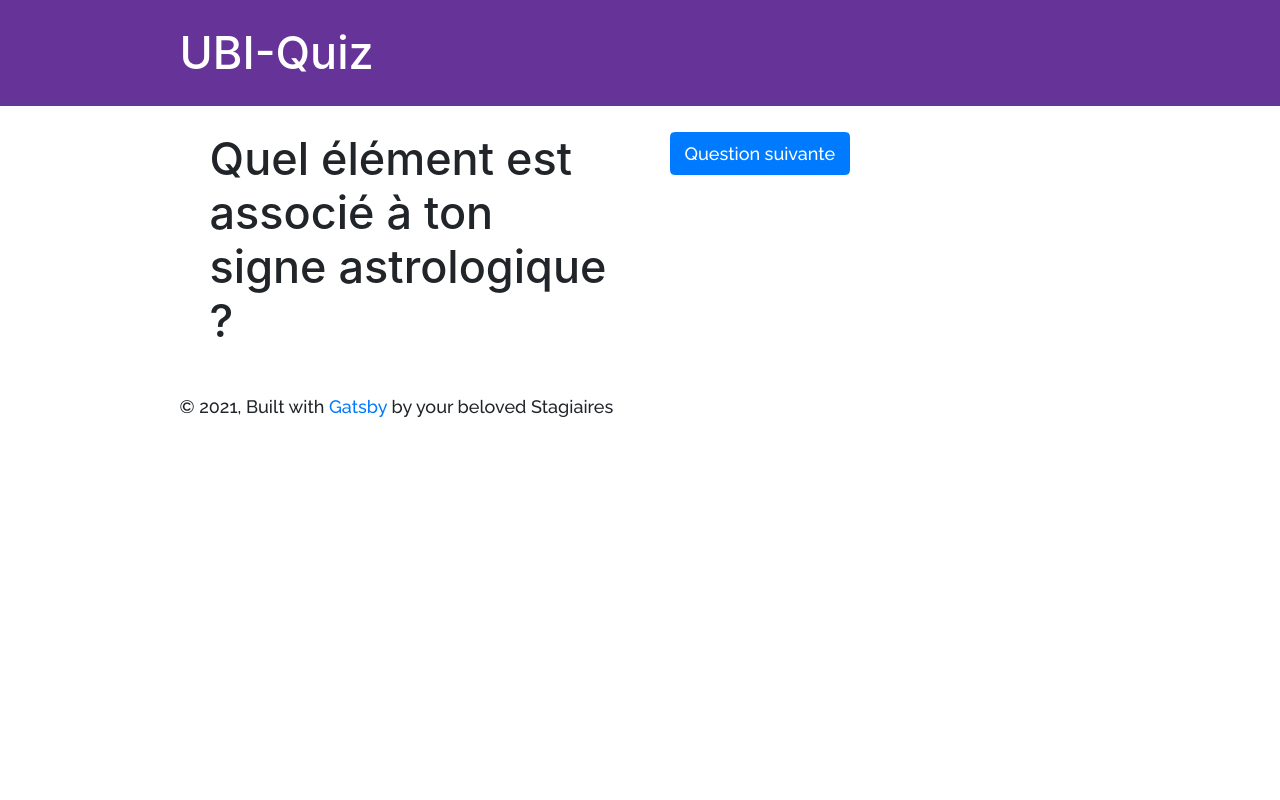
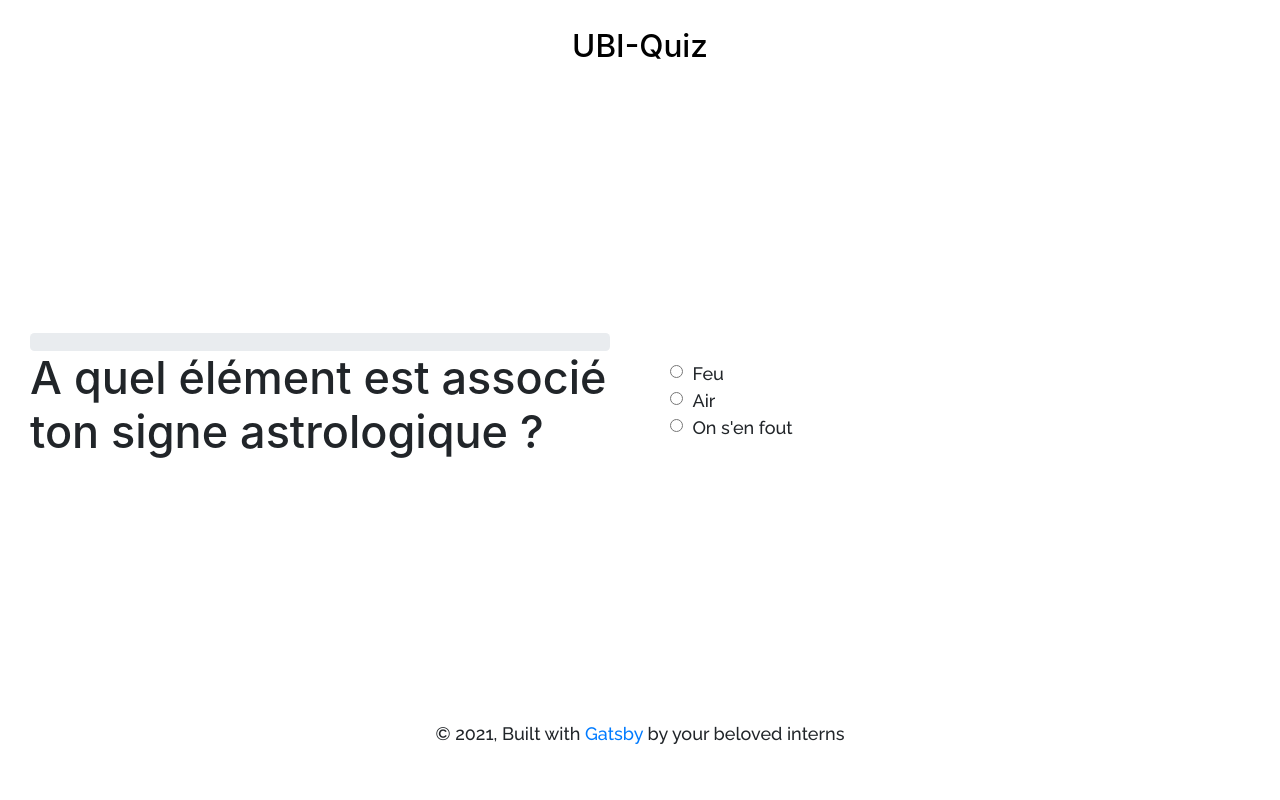
Before and after one commit to lktss/test-gatsby, a Gatsby site: page /play in a window 1280 px wide. Built offline with nearby package versions, Linux system fonts and the light colour scheme; Gatsby itself is replaced by a stand-in of ours.

Commit message:
commit 9
 développement et découpage des composants : quiz, questions, réponses, résultat. Début design

```diff
--- a/src/components/header.js
+++ b/src/components/header.js
@@ -3,30 +3,13 @@ import PropTypes from "prop-types"
 import { Link } from "gatsby"
 
 const Header = ({ siteTitle }) => (
-  <header
-    style={{
-      background: `rebeccapurple`,
-      marginBottom: `1.45rem`,
-    }}
-  >
-    <div
-      style={{
-        margin: `0 auto`,
-        maxWidth: 960,
-        padding: `1.45rem 1.0875rem`,
-      }}
-    >
-      <h1 style={{ margin: 0 }}>
-        <Link
-          to="/"
-          style={{
-            color: `white`,
-            textDecoration: `none`,
-          }}
-        >
+  <header>
+    <div className="text-center py-4">
+      <h3 className="title">
+        <Link to="/">
           {siteTitle}
         </Link>
-      </h1>
+      </h3>
     </div>
   </header>
 )
--- a/src/components/layout.js
+++ b/src/components/layout.js
@@ -8,6 +8,7 @@
 import * as React from "react"
 import PropTypes from "prop-types"
 import { useStaticQuery, graphql } from "gatsby"
+
 
 import Header from "./header"
 import "./layout.css"
@@ -24,28 +25,18 @@ const Layout = ({ children }) => {
   `)
 
   return (
-    <>
+    <div className="layout">
       <Header siteTitle={data.site.siteMetadata?.title || `Title`} />
-      <div
-        style={{
-          margin: `0 auto`,
-          maxWidth: 960,
-          padding: `0 1.0875rem 1.45rem`,
-        }}
-      >
-        <main>{children}</main>
-        <footer
-          style={{
-            marginTop: `2rem`,
-          }}
-        >
+      <main>
+        {children}
+      </main>
+      <footer className="text-center">
           © {new Date().getFullYear()}, Built with
           {` `}
           <a href="https://www.gatsbyjs.com">Gatsby </a>
-          by your beloved Stagiaires
-        </footer>
-      </div>
-    </>
+          by your beloved interns
+      </footer>
+    </div>
   )
 }
 
--- /dev/null
+++ b/src/components/question.js
@@ -0,0 +1,29 @@
+import React from "react";
+//import PropTypes from "prop-types";
+
+import {Col, Container, ProgressBar} from 'react-bootstrap';
+
+const Question = (props) => {
+    return(
+
+        <Col className="questions">
+            <Container>
+                {/* barre de progression */}
+                <div>
+                    <ProgressBar striped variant="info" now={props.compteur} max={props.maxQuestions}/>
+                </div>
+                {/* Questions */}
+                <div>
+                    <h1>{props.data.question}</h1>
+                </div>
+            </Container>
+        </Col>
+
+    )
+}
+
+/* Quiz.propTypes = {
+  arrayQuestion: PropTypes.array.isRequired,
+} */
+
+export default Question
--- a/src/components/quiz.js
+++ b/src/components/quiz.js
@@ -1,63 +1,40 @@
 import React, { useState} from "react";
-import PropTypes from "prop-types"
+//import PropTypes from "prop-types";
+import jsonData from "../content.json"
 
-import {Row, Col, Container, Form, Button} from 'react-bootstrap';
+import Question from "./question.js"
+import Reponses from "./reponse.js"
+import Resultat from "./resultat.js"
+
+import {Row} from 'react-bootstrap';
 
 const Quiz = () => {
-    const arrayQuestion = [
-        'Quel élément est associé à ton signe astrologique ?',
-        'Si je te parle du RGPD ... ?',
-        'Chez Awa tu choisis ?'
-      ]
+    const arrayQuestion = jsonData.questions;
+    const [compteurQt, setcompteurQt] = useState(0);
+    const [history, setHistory] = useState([]);
 
-      /* const arrayReponses = {
-        0 : ['Feu', 'Air', 'On s’en fout'],
-        1 : ['Ne m’en parle pas', 'Connais pas', 'J’ai quelques notions', 'ça dépend, ça me concerne ?'],
-        2 : ['Rougail', 'Couscous', 'Tiep', 'Un truc qui change']
-      } */
 
-    const arrayReponses = {
-        0 : [{'A' : 'Feu'}, {'B' : 'Air'}, {'C' : 'On s’en fout'}],
-        1 : [{'A' : 'Ne m’en parle pas'}, {'B' : 'Connais pas}'}, {'C' : 'J’ai quelques notions'}, {'D' : 'ça dépend, ça me concerne ?'}],
-        2 : [{'A': 'Rougail'}, {'B': 'Couscous'}, {'C': 'Tiep'}, {'D': 'Un truc qui change'}]
+    function handleSubmit(event) {
+        setcompteurQt(compteurQt + 1);
+        setHistory(history.concat(event.target.value));
+        console.log(history);
     }
 
-    const [compteurQt, setcompteurQt] = useState(0);
-
-    const question = arrayQuestion[compteurQt]
-
-
-    function handleSubmit() {
-        setcompteurQt(compteurQt + 1);
-
-
+    if(compteurQt === arrayQuestion.length){
+        alert('fin')
+        return(
+            <Row className="align-items-center h-100">
+                <Resultat data={history}/>
+            </Row>
+        )
+    }else{
+        return(
+            <Row className="align-items-center h-100">
+                <Question data={arrayQuestion[compteurQt]} compteur={compteurQt} maxQuestions={arrayQuestion.length} />
+                <Reponses data={arrayQuestion[compteurQt]} validChoice={handleSubmit}/>
+            </Row>
+        )
     }
-
-    return(
-        <Row>
-            <Col className="questions">
-                <Container>
-                    {/* barre de progression */}
-                    <div></div>
-                    {/* Questions */}
-                    <div>
-                        <Question data={question} />
-                    </div>
-                </Container>
-            </Col>
-            <Col className="reponses">
-                <Container>
-                    {/* Réponses */}
-                    <Reponses data={arrayReponses[compteurQt]} />
-                    {/* Valider */}
-                    <Button
-                        variant="primary"
-                        onClick={handleSubmit}
-                    >   Question suivante</Button>
-                </Container>
-            </Col>
-        </Row>
-    )
 }
 
 /* Quiz.propTypes = {
@@ -65,27 +42,3 @@ const Quiz = () => {
 } */
 
 export default Quiz
-
-
-const Question = (props) => {
-    return (
-        <h1>{props.data}</h1>
-    )
-}
-
-const Reponses = (props) => {
-    return (
-        <div>
-        {props.data.forEach(element => {
-                <Form.Check
-                    key={element[0]}
-                    value={element[0]}
-                    type='radio'
-                    label={element[1]}
-                    name='reponse'
-                />
-            })
-        }
-        </div>
-    )
-}
--- /dev/null
+++ b/src/components/reponse.js
@@ -0,0 +1,47 @@
+import React from "react";
+//import PropTypes from "prop-types";
+
+import {Col, Container, Form} from 'react-bootstrap';
+
+const Reponses = (props) => {
+    return(
+
+        <Col className="reponses">
+            <Container>
+                {/* Réponses */}
+                {props.data.reponses.map((element, index) => (
+                    <div key={index}>
+                        <Reponse onChange={props.validChoice} data={element} />
+                    </div>
+                ))}
+            </Container>
+        </Col>
+
+    )
+}
+
+/* Quiz.propTypes = {
+  arrayQuestion: PropTypes.array.isRequired,
+} */
+
+export default Reponses
+
+
+
+const Reponse = (props) => {
+    for ( const property in props.data){
+        return (
+            <div>
+                <Form.Check
+                    key={property}
+                    value={property}
+                    type='radio'
+                    label={props.data[property]}
+                    name='reponse'
+                    onClick={props.onChange}
+                />
+            </div>
+        )
+    }
+
+}
--- /dev/null
+++ b/src/components/resultat.js
@@ -0,0 +1,65 @@
+import React from "react";
+//import PropTypes from "prop-types";
+
+import jsonData from "../content.json"
+
+//import {Col, Container, ProgressBar} from 'react-bootstrap';
+
+const Resultat = (props) => {
+
+    const references = jsonData.references[0];
+
+
+    const userAnswer = props.data;
+
+
+    var result = ['null' , 1];
+
+    for(const property in references){
+
+        var count = 0;
+        for ( var i = 0; i < references[property].length; i++ ) {
+
+            if ( references[property][i] === userAnswer[i] ){
+              count += 1;
+            }
+
+        }
+        if(count > result[1]){
+          result.splice(0, 2, property, count)
+        }
+      }
+      var pourcentageResult = Math.round(result[1] * 100 / userAnswer.length);
+      console.log(result)
+
+
+      return (
+          <div>
+            Tu ressembles à {pourcentageResult}% à {result[0]}
+          </div>
+      )
+
+
+    /* return(
+
+        <Col className="questions">
+            <Container>
+                {/* barre de progression
+                <div>
+                    <ProgressBar striped variant="info" now={props.compteur} max={props.maxQuestions}/>
+                </div>
+                {/* Questions
+                <div>
+                    <h1>{props.data.question}</h1>
+                </div>
+            </Container>
+        </Col>
+
+    ) */
+}
+
+/* Quiz.propTypes = {
+  arrayQuestion: PropTypes.array.isRequired,
+} */
+
+export default Resultat
--- /dev/null
+++ b/src/content.json
@@ -0,0 +1,179 @@
+{
+    "references" : [
+        {
+        "Quentin" :  ["A", "A", "A", "A", "A", "A", "A", "A", "A", "A", "A", "A", "A", "A", "A", "A", "A", "A", "A"],
+        "Damien" :    ["B", "B", "B", "A", "B", "B", "B", "B", "A", "B", "B", "B", "A", "B", "B", "A", "A", "A", "B"],
+        "Ahmed" :     ["A", "B", "C", "B", "B", "A", "A", "B", "B", "C", "C", "C", "A", "A", "A", "B", "B", "A", "A"],
+        "RomainP" :   ["B", "B", "B", "C", "A", "B", "A", "B", "A", "B", "B", "B", "A", "A", "B", "C", "B", "A", "A"],
+        "RomainM" :   ["B", "A", "A", "A", "A", "C", "A", "A", "B", "B", "C", "B", "A", "C", "A", "A", "B", "B", "C"],
+        "Thea" :      ["B", "C", "D", "D", "C", "D", "B", "C", "B", "D", "C", "C", "A", "C", "A", "C", "B", "B", "B"],
+        "Manon" :     ["A", "C", "C", "D", "C", "D", "B", "B", "A", "C", "C", "B", "A", "A", "A", "C", "C", "C", "C"],
+        "Clement" :   ["B", "C", "D", "C", "C", "D", "B", "C", "C", "D", "C", "B", "A", "C", "A", "C", "A", "A", "A"],
+        "Stagiaire" : ["C", "D", "D", "C", "D", "A", "B", "C", "C", "A", "D", "A", "B", "D", "C", "D", "C", "C", "D"]
+        }
+    ],
+    "questions" : [
+        {
+            "question" : "A quel élément est associé ton signe astrologique ?",
+            "reponses" : [
+                {"A" : "Feu"},
+                {"B" : "Air"},
+                {"C" : "On s'en fout"}
+            ]
+        },
+        {
+            "question" : "Si je te parle du RGPD ?",
+            "reponses" : [
+                {"A" : "Ne m'en parle pas"},
+                {"B" : "Connais pas"},
+                {"C" : "J'ai quelques notions"},
+                {"D" : "ça dépend"}
+            ]
+        },
+        {
+            "question" : "Chez Awa tu choisis ?",
+            "reponses" : [
+                {"A" : "Rougail"},
+                {"B" : "Couscous"},
+                {"C" : "Tiep"},
+                {"D" : "Un truc qui change"}
+            ]
+        },
+        {
+            "question" : "Tu es plutôt ... ?",
+            "reponses" : [
+                {"A" : "Front"},
+                {"B" : "back"},
+                {"C" : "on sait toujours pas"},
+                {"D" : "design"}
+            ]
+        },
+        {
+            "question" : "qu'est ce que tu bois ?",
+            "reponses" : [
+                {"A" : "ricard"},
+                {"B" : "bière"}	,
+                {"C" : "mojito"},
+                {"D" : "jäger"}
+            ]
+        },
+        {
+            "question": "ton niveau blind test ?",
+            "reponses" : [
+                {"A" : "bof"},
+                {"B" : "10/10"},
+                {"C" : "les truc de vieux c'est 10/10"},
+                {"D" : "je suis en régie"}
+            ]
+        },
+        {
+            "question": "team bureau ou team openspace ?",
+            "reponses": [
+                {"A" : "b"},
+                {"B" : "op"}
+            ]
+        },
+        {
+            "question": "Dis moi ce que tu manges et je te dirais qui tu es ...",
+            "reponses" : [
+                {"A" : "Chat"},
+                {"B" : "Un bon burger frites"},
+                {"C" : "Rien ne vaut le soja"}
+            ]
+        },
+        {
+            "question": "Qu'elle est ta tranche d'âge ?",
+            "reponses" : [
+                {"A" : "25-28 ans"},
+                {"B" : "On ne compte plus au delà de 28"},
+                {"C" : "On ne compte pas"}
+            ]
+        },
+        {
+            "question": "A quelle maison Harry Potter appartiens-tu ?",
+            "reponses" : [
+                {"A" : "Je n'ai pas reçu la lettre"},
+                {"B" : "Gryffondor"},
+                {"C" : "Serdaigle"},
+                {"D" : "Poufsouffle"}
+            ]
+        },
+        {
+            "question": "Dans quelle voiture roules-tu ?",
+            "reponses" : [
+                {"A" : "Tesla"},
+                {"B" : "Une voiture familiale"},
+                {"C" : "Une citadine"},
+                {"D" : "Pas de sous je dors sur place"}
+            ]
+        },
+        {
+            "question": "Est-tu censuré sur discord ?",
+            "reponses" : [
+                {"A" : "Oui"},
+                {"B" : "Non"},
+                {"C" : "Je censure les gens"}
+            ]
+        },
+        {
+            "question": "A quelle heure as tu faim ?",
+            "reponses" : [
+                {"A" : "11h30"},
+                {"B" : "Avant d'arriver"}
+            ]
+        },
+        {
+            "question": "Tu commandes plutôt ?",
+            "reponses" : [
+                {"A" : "Awa"},
+                {"B" : "Tacos"},
+                {"C" : "Chez Gaspard"},
+                {"D" : "Pas d'argent, je me fais à manger"}
+            ]
+        },
+        {
+            "question": "Plutôt Mac ou Windows ?",
+            "reponses" : [
+                {"A" : "Mac"},
+                {"B" : "Windows"},
+                {"C" : "Tant que ça lance Netflix..."}
+            ]
+        },
+        {
+            "question": "Team vaisselle ou team délit de fuite ?",
+            "reponses" : [
+                {"A" : "Vaisselle"},
+                {"B" : "Je me suis fais avoir"},
+                {"C" : "Délit de fuite"},
+                {"D" : "Main d'oeuvre gratuite"}
+            ]
+        },
+        {
+            "question": "Max te propose de discuter autour d'un café...",
+            "reponses" : [
+                {"A" : "Jamais il ne me le propose"},
+                {"B" : "Tu fuis"},
+                {"C" : "Tu es naïf et tu dis oui, te voilà expert en com'"}
+            ]
+        },
+        {
+            "question": "Depuis combien de temps es-tu chez ubi ?",
+            "reponses" : [
+                {"A" : "2 ans et plus"},
+                {"B" : "Une éternité"},
+                {"C" : "J'ai juste vu de la lumière et je suis entré"}
+            ]
+        },
+        {
+            "question": "On a du budget tu achètes ?",
+            "reponses" : [
+                {"A" : "Casque"},
+                {"B" : "Un micro onde"},
+                {"C" : "Une cafetière"},
+                {"D" : "Je propose de voler le matos à Systel pour faire des économies"}
+            ]
+        }
+
+    ]
+
+}
```
Also changed, not shown: src/pages/index.js (+5 -50 lines), src/images/undraw_Questions_re_1fy7.svg (added).
